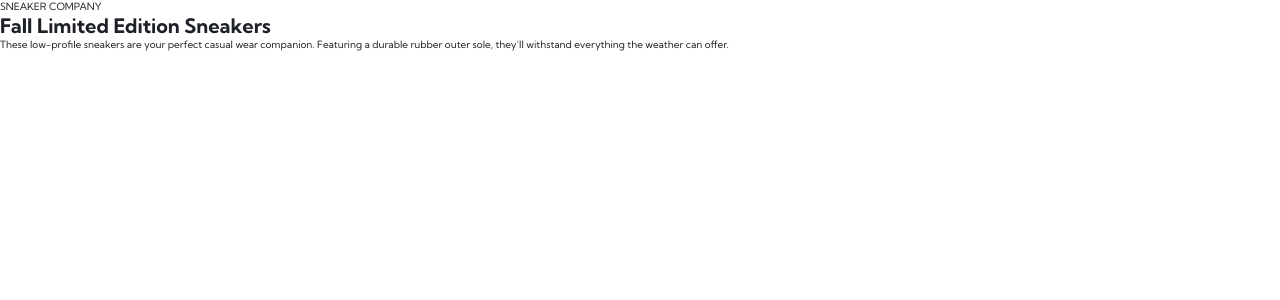
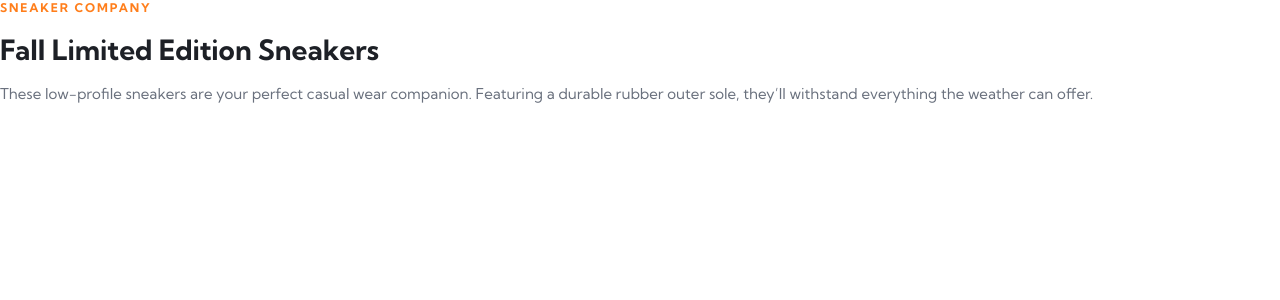
Before and after one commit to AlbertBabaiani/e-commerce-sneakers-page, an Angular app: page / in a window 1280 px wide. Shown: the top 300 px of the page. Built offline with nearby package versions, Linux system fonts and the light colour scheme.

Commit message:
add font styles

```diff
--- a/src/app/components/product-content/product-content.scss
+++ b/src/app/components/product-content/product-content.scss
@@ -0,0 +1,25 @@
+.company-name {
+  text-transform: uppercase;
+
+  font-size: 1.2rem;
+  font-weight: bold;
+  letter-spacing: 1.85px;
+
+  color: var(--primary);
+}
+
+h1 {
+  font-size: 2.8rem;
+  font-weight: bold;
+  line-height: 1.14;
+
+  margin-top: 1.9rem;
+}
+
+.description {
+  font-size: 1.5rem;
+  line-height: 1.67;
+  color: var(--text-secondary);
+
+  margin-block: 1.5rem 2.4rem;
+}
--- a/src/assets/styles/_variables.scss
+++ b/src/assets/styles/_variables.scss
@@ -2,8 +2,8 @@
   --primary: #ff7e1b;
   --secondary: #ffeee2;
 
-  --text-primary-color: #1d2026;
-  --text-secondary-color: #69707d;
+  --text-primary: #1d2026;
+  --text-secondary: #69707d;
   --text-crossed: #b6bcc8;
 
   --white: #fff;
--- a/src/styles.scss
+++ b/src/styles.scss
@@ -19,5 +19,5 @@ body {
   min-height: 100dvh;
 
   background-color: var(--white);
-  color: var(--text-primary-color);
+  color: var(--text-primary);
 }
```
